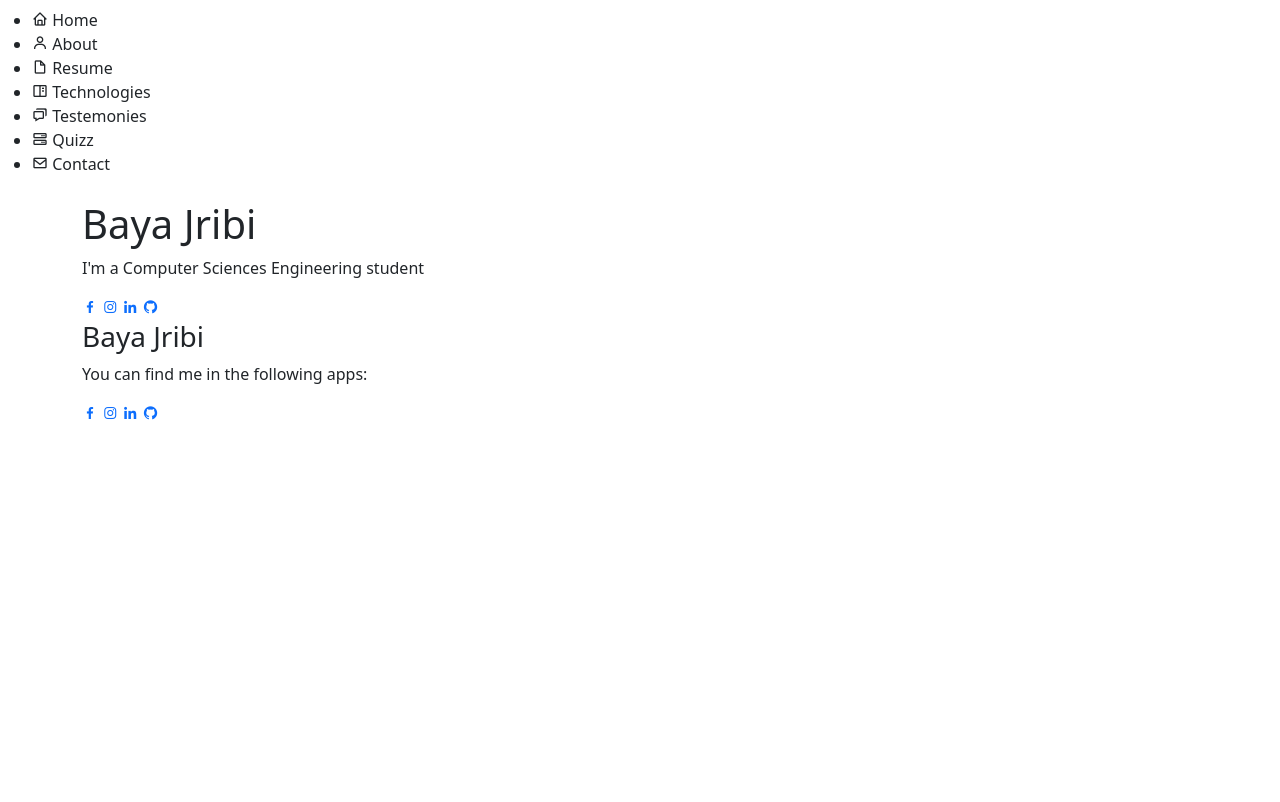
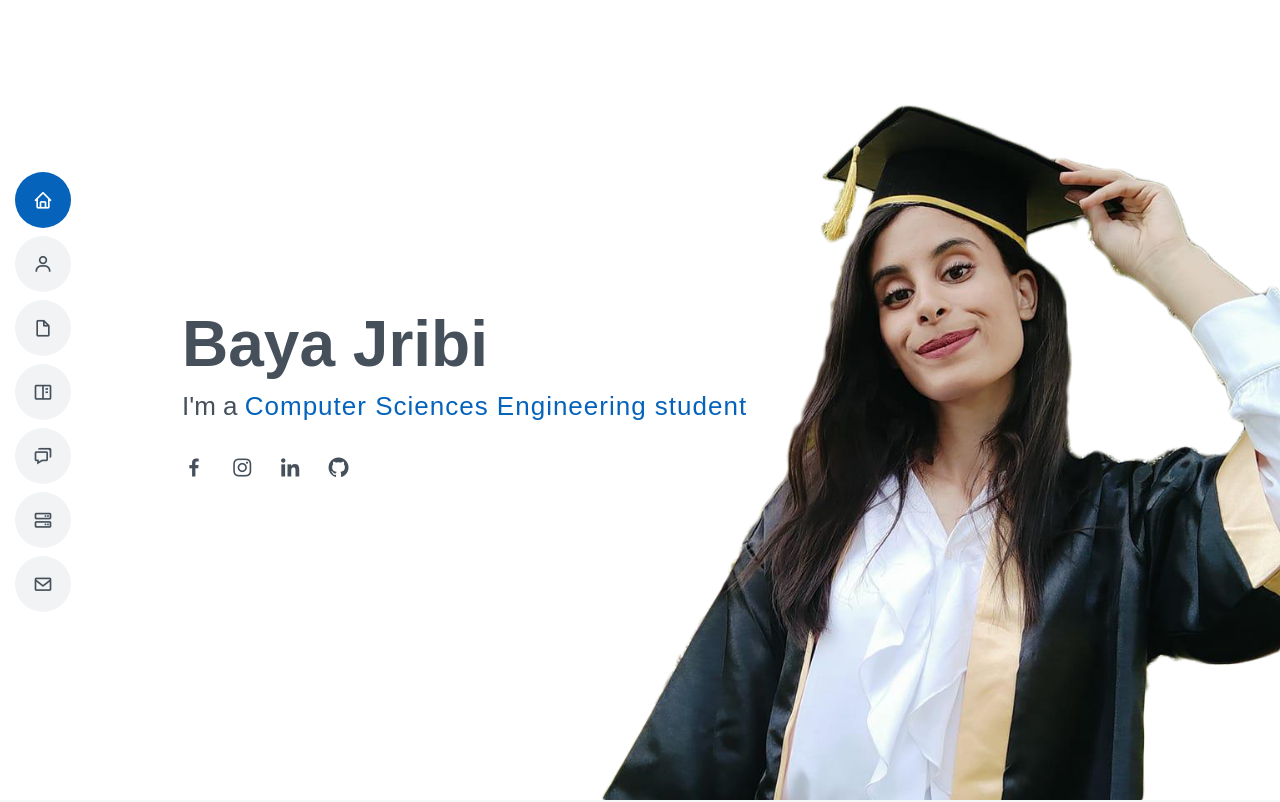
Before and after one commit to BayaJribi/Baya-s-Portfolio, a plain HTML site: page index.html in a window 1280 px wide. Shown: the top 802 px of the page. Drawn offline with nearby package versions, Linux system fonts and the light colour scheme; the site is published under a folder, as on GitHub Pages, so addresses that start at the root find nothing.

Commit message:
Petite correction en page quiz et page index

```diff
--- a/index.html
+++ b/index.html
@@ -10,7 +10,7 @@
   <meta content="" name="keywords">
   <link href="https://cdn.jsdelivr.net/npm/bootstrap@5.3.2/dist/css/bootstrap.min.css" rel="stylesheet" integrity="sha384-T3c6CoIi6uLrA9TneNEoa7RxnatzjcDSCmG1MXxSR1GAsXEV/Dwwykc2MPK8M2HN" crossorigin="anonymous">
   <script src="https://cdn.jsdelivr.net/npm/bootstrap@5.3.2/dist/js/bootstrap.bundle.min.js" integrity="sha384-C6RzsynM9kWDrMNeT87bh95OGNyZPhcTNXj1NW7RuBCsyN/o0jlpcV8Qyq46cDfL" crossorigin="anonymous"></script>
-  <link href="../css/style.css" rel="stylesheet">
+  <link href="css/style.css" rel="stylesheet">
   <link href='https://unpkg.com/boxicons@2.1.4/css/boxicons.min.css' rel='stylesheet'>
 
 </head>
--- a/pages/Quizz.html
+++ b/pages/Quizz.html
@@ -125,7 +125,7 @@
     </div>
   </footer>
 
-  <script type = "text/javascript" src="/JS/Quiz.js"></script>
+  <script type = "text/javascript" src="../JS/Quiz.js"></script>
 
 </body>
 
```
